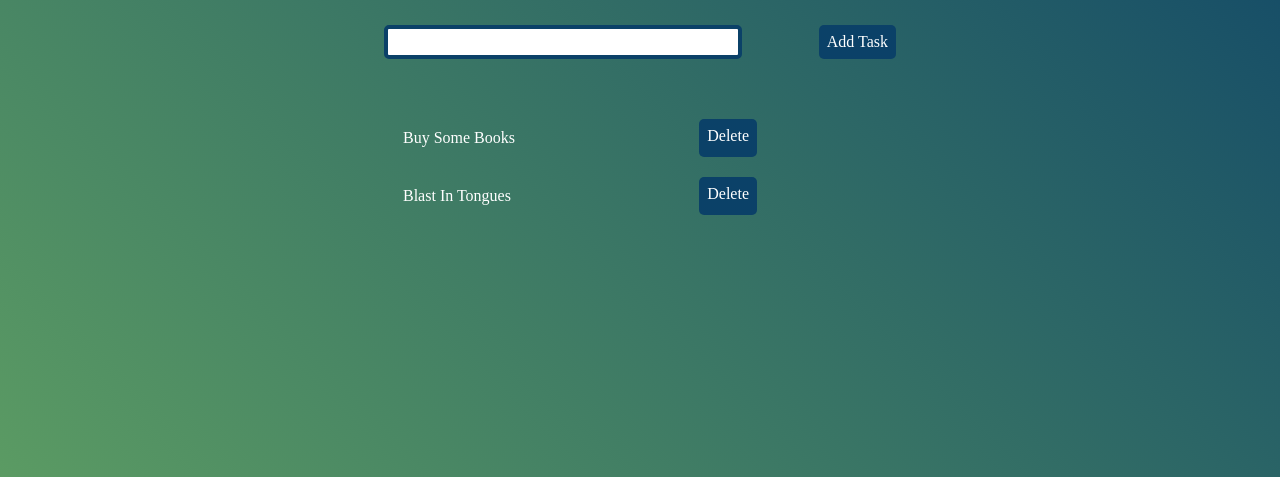
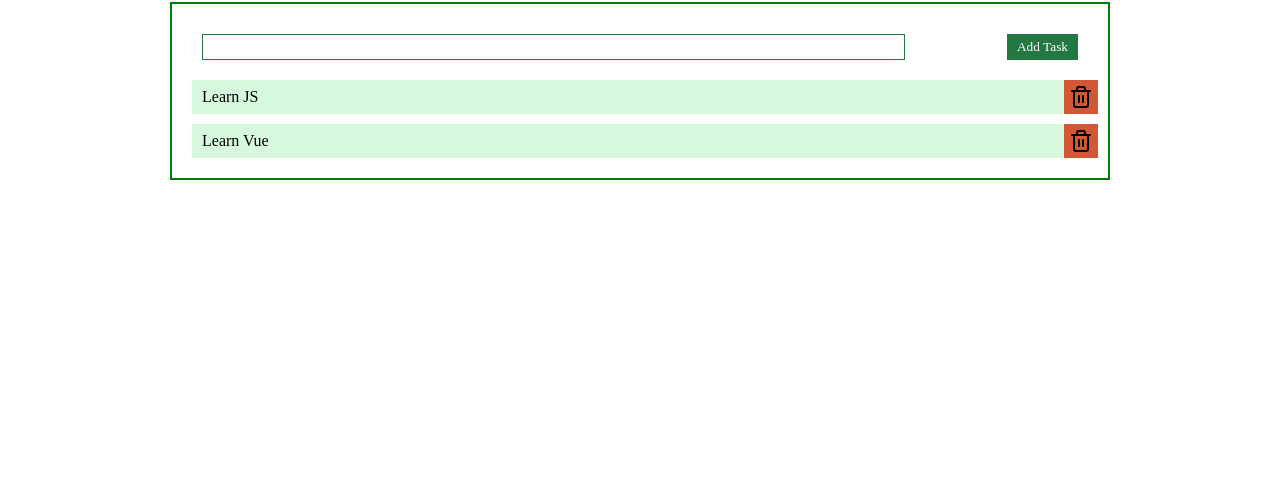
Before and after one commit to nefejames/Todo-App, a plain HTML site: page index.html in a window 1280 px wide. Shown: the part 323-800 px from the top of the page. Drawn offline with Linux system fonts and the light colour scheme.

Commit message:
major adjustments to todo project, including svg icons

```diff
--- a/index.html
+++ b/index.html
@@ -5,53 +5,22 @@
     <meta name="viewport" content="width=device-width, initial-scale=1.0">
     <meta http-equiv="X-UA-Compatible" content="ie=edge">
     <link rel="stylesheet" type="text/css" href="style.css">
-    <title>MY TODO APP</title>
+    <title>My Todo App</title>
 </head>
 <body>
 
-<div id="wrapper" >
-    <h1>Simple Todo App</h1>
+    <h2>My Javascript Todo App</h2>
+    <div class="wrapper">
 
+        <form>
+            <input><button>Add Task</button>
+        </form>
 
-        <div id="todo-wrapper">
-                <input id="todo-input" type="text" name="task">
-                <a id="add-task" href="">Add task</a>
-
-        </div>
-
-        <div id="list-section">
-            <ul id="unordered-list">
-                <div class="todo-lists">
-                    <li class="todo">Buy some books</li> <a class="delete" href="#">Delete</a>
-                </div>
-                <div class="todo-lists">
-                    <li class="todo">Blast in tongues</li> <a class="delete" href="#">Delete</a>
-                </div>
-
-            </ul>
-        </div>
-
-</div>
-
-
-
-
-
-
-
-
-
-
-
-
-
-
-
-
-
-
-
-
+        <ul>
+            <li>Learn JS<img src="trash-2.svg"></li>
+            <li>Learn Vue<img src="trash-2.svg"></li>
+        </ul>
+    </div>
 
 <script src="script.js"></script>
 </body>
--- a/script.js
+++ b/script.js
@@ -1,38 +1,39 @@
-const todoInput = document.getElementById("todo-input");
-const addTaskButton = document.querySelector("#add-task");
-const listSection = document.getElementById("list-section");
+let input = document.querySelector("input");
+let addTaskButton = document.querySelector("button");
+let ul = document.querySelector("ul");
+let deleteButton = document.querySelector("img");
+let item = document.querySelector("li");
 
-addTaskButton.addEventListener("click", function(e){
+console.log(input);
+console.log(addTaskButton);
+console.log(ul);
+
+function addNewItem(e){
     e.preventDefault();
+    if(input.value.length > 0){
 
-    //create elements
-    const div = document.createElement("div");
-    const li = document.createElement("li");
-    const deleteButton = document.createElement("a");
+        //create elements
+        li = document.createElement("li");
+        li.textContent = input.value;
+        img = document.createElement("img");
+        img.src = "trash-2.svg";
 
-    //appending elements to DOM
-    div.appendChild(li);
-    div.appendChild(deleteButton);
-    listSection.appendChild(div);
+        //add elements to DOM
+        li.appendChild(img);
+        ul.appendChild(li);
 
-    //adding content to created DOM elements
-    deleteButton.textContent = "Delete";
-    li.textContent = todoInput.value;
+        //handle deleting items
+       img.addEventListener("click", removeItem);
+}
+}
 
-    //adding css styles classes to created DOM elements
-    div.classList.add("todo-lists");
-    listSection.classList.add("todo");
-    deleteButton.classList.add("delete");
+addTaskButton.addEventListener("click", addNewItem);
+document.body.onkeypress = function(e){
+    if(e.keyCode == 13){
+        addNewItem();
+    }
+}
 
-})
-
-//removing todos
-const div = document.createElement("div");
-const li = document.createElement("li");
-const deleteButton = document.createElement("a");
-
-deleteButton.addEventListener("click", function(){
-    deleteButton.parentElement.remove();
-    event.stopPropagation();
-    console.log("yay");
-})
+function removeItem(e) {
+    e.target.parentElement.remove();
+  }
--- a/style.css
+++ b/style.css
@@ -1,93 +1,73 @@
 *{
+    font-family: Assistant;
     margin: 0;
     padding: 0;
-    box-sizing: border-box;
 }
 
-#wrapper{
-    width: 100vw;
-    height: 100vh;
-    display: flex;
-    flex-direction: column;
-    justify-content: center;
-    align-items: center;
-    color: white;
-    font-family: Raleway;
-    text-transform: capitalize;
-    background: linear-gradient( 45deg, rgb(91, 155, 99), rgb(11, 65, 104));
+h2{
+    text-transform: uppercase;
+    font-weight: 500;
+    letter-spacing: 1px;
 }
 
-#todo-wrapper{
-    display: flex;
-    width: 40%;
-    justify-content: space-between
+body{
+   min-height: 100vh;
+   display: flex;
+   flex-direction: column;
+   justify-content: center;
+   align-items: center;
 }
 
-
-#wrapper h1{
-    font-size: 3em;
-    letter-spacing: 0.05em;
-    margin-bottom: 40px;
+.wrapper{
+    padding: 20px;
+    border: 2px solid green;
+    width: 70%;
+    min-height: 40%;
 }
 
-
-#wrapper input{
-    width: 70%;
-    outline: none;
-    border: 4px solid rgb(11, 65, 104);
-    border-radius: 5px;
-    color: rgb(11, 65, 104);
-    text-transform: uppercase;
-    font-size: 1em;
-}
-#wrapper a{
-    color: white;
-    display: block;
-    padding: 7px;
-    text-decoration: none;
-    margin-left: 20px;
-    background: rgb(11, 65, 104);
-    border-radius: 5px;
-    border: 1px solid transparent;
-    transition: all 0.3s;
-}
-
-
-#wrapper a:hover{
-    border: 1px solid rgb(11, 65, 104);
-    background: white;
-    color: rgb(11, 65, 104);
-}
-
-#list-section{
-    margin-top: 50px;
-    /* background: #111; */
-    width: 30%;
-    margin-left: -130px;
-}
-
-#list-section ul{
-    list-style: none;
+form{
     display: flex;
-    flex-direction: column;
-}
-
-
-
-#list-section a{
-    text-align: center;
-}
-
-.todo-lists{
-    display: flex;
+    margin-bottom: 10px;
     justify-content: space-between;
-    margin: 10px;
-}
-
-.todo-lists li{
     padding: 10px;
 }
 
-.todo{
+input{
+    margin-right: 10px;
+    width: 80%;
+    border: 1px solid #237742
+}
+
+button{
+    background: #237742;
+    outline: none;
+    border: none;
+    padding: 5px 10px;
+    color: white;
+}
+
+li{
     list-style: none;
+    width: 100%;
+    background: #D6F8DC;
+    margin-bottom: 10px;
+    display: flex;
+    justify-content: space-between;
+    align-items: center;
+    padding-left: 10px;
 }
+
+li:last-child{
+    margin-bottom: 0;
+}
+
+img{
+    background: #D25737;
+    padding: 5px;
+    transition: all 0.3s;
+    cursor: pointer;
+}
+
+img:hover{
+    color: white;
+}
```
Also changed, not shown: trash-2.svg (added).
